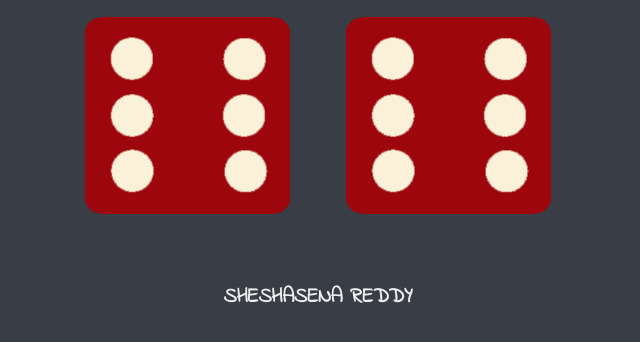
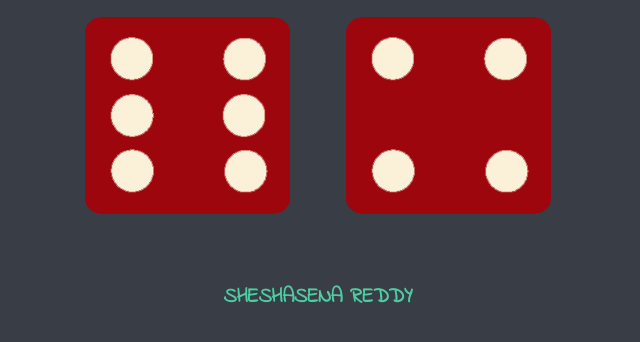
Before and after one commit to sheshu22/diceGame, a plain HTML site: page index.html in a window 1280 px wide. Shown: the part 306-648 px from the top of the page, without its empty margins (322-962 px from the left). Drawn offline with nearby package versions, Linux system fonts and the light colour scheme.

Commit message:
updated imags on load

```diff
--- a/index.html
+++ b/index.html
@@ -32,8 +32,7 @@
 
   </body>
 
-  <footer>
-    SHESHASENA REDDY
+  <footer> <a href="https://github.com/sheshu22">SHESHASENA REDDY</a>
   </footer>
   <script src="/script.js"></script>
   <script src="https://code.jquery.com/jquery-3.5.1.slim.min.js"
--- a/script.js
+++ b/script.js
@@ -0,0 +1,8 @@
+let random= Math.floor(Math.random()*6)+1;
+let random1= Math.floor(Math.random()*6)+1;
+
+let val="/images/dice" + random +".png";
+let val2="/images/dice" + random1 +".png";
+
+document.querySelector(".img1").setAttribute("src",val);
+document.querySelector(".img2").setAttribute("src",val2);
--- a/style.css
+++ b/style.css
@@ -39,10 +39,22 @@
 
   footer {
     margin-top: 5%;
-    color: #EEEEEE;
+    color: #4ECCA3 !important;
     text-align: center;
     font-family: 'Indie Flower', cursive;
     font-size: 130%;
     font-weight: bolder;
 
   }
+
+  a{
+    color: #4ECCA3 !important;
+  }
+
+  a:link{
+    text-decoration: none;
+  }
+
+  a:hover{
+    color: #4ECCA3;
+  }
```
